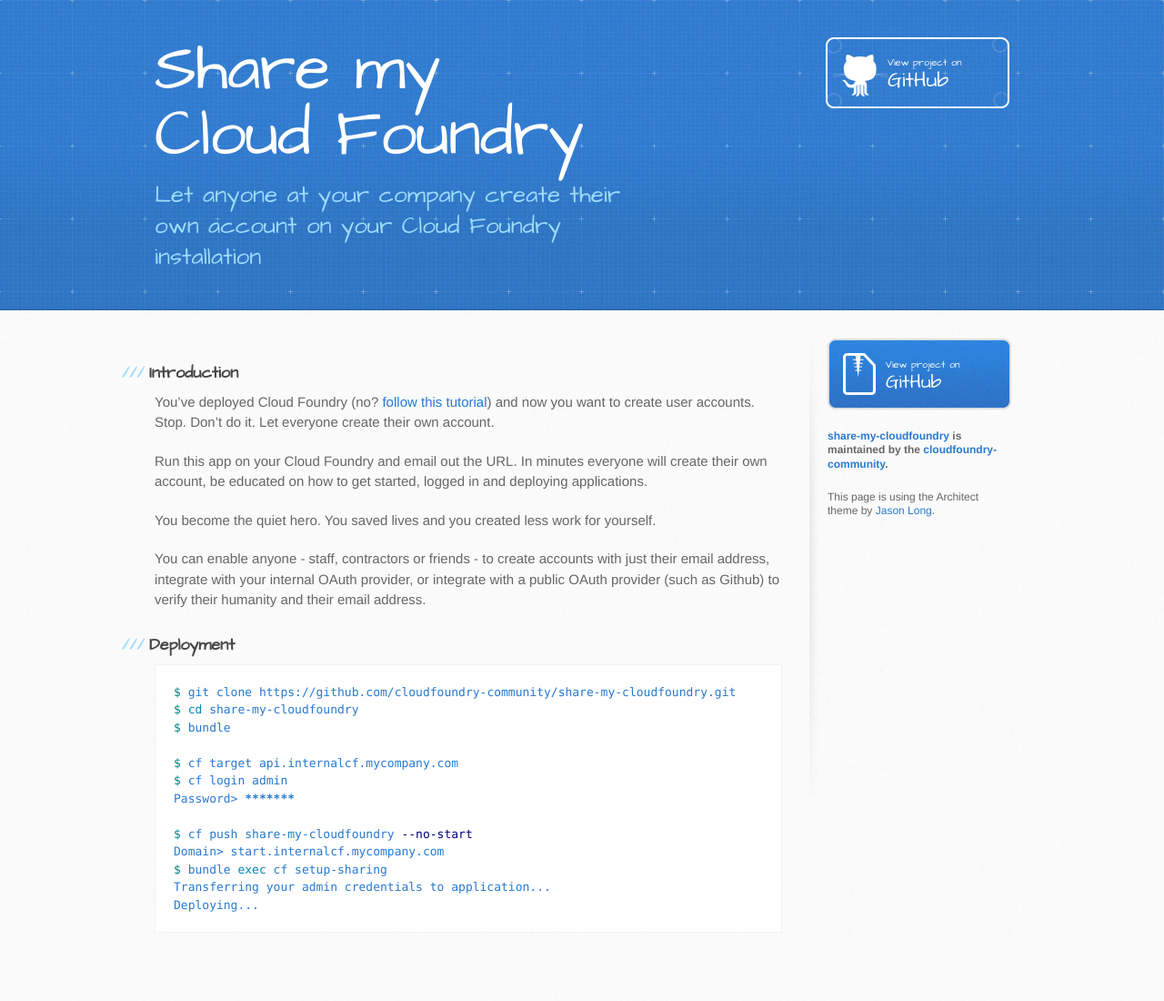
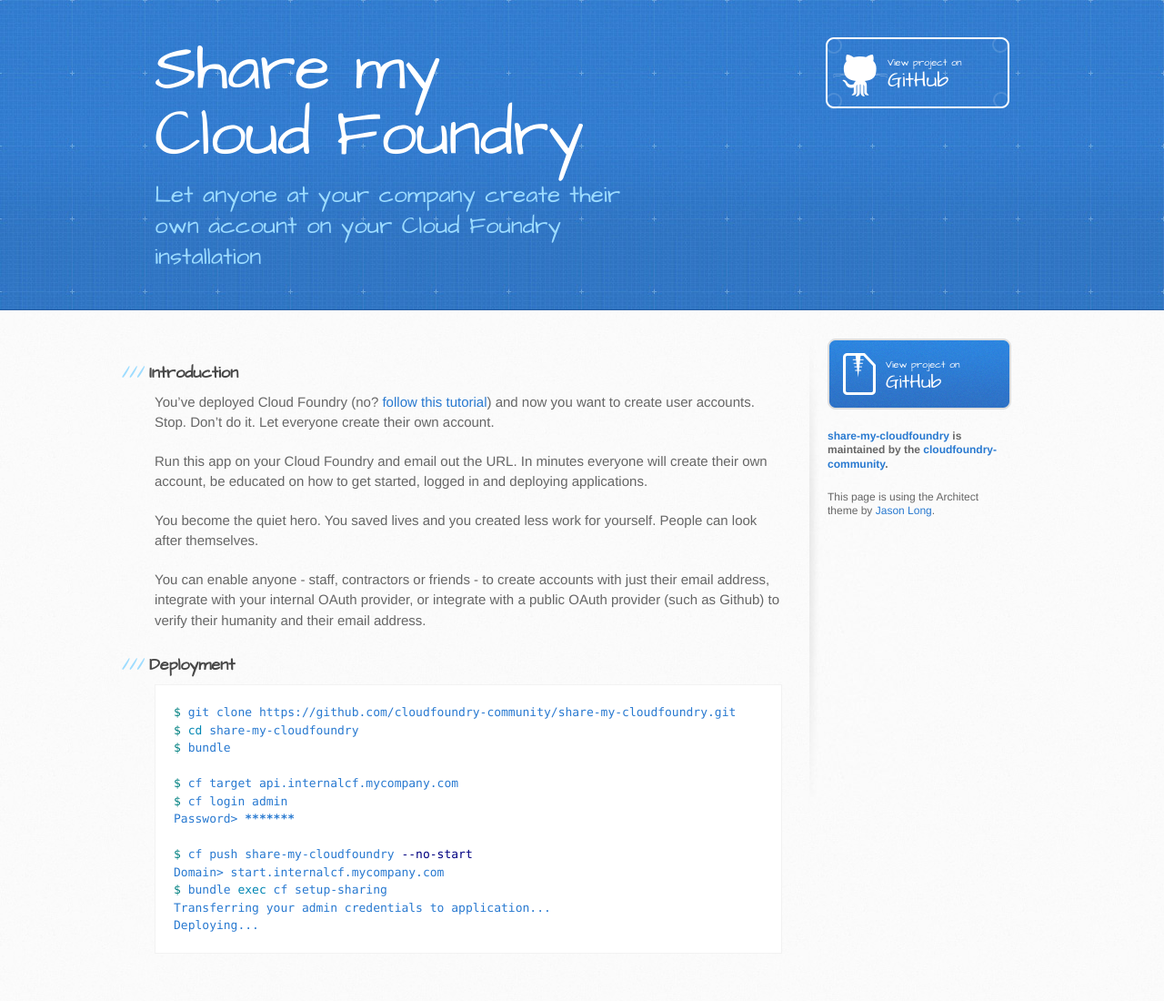
Before and after one commit to cloudfoundry-community/share-my-cloudfoundry, a Jekyll site: the page built from index.md, in a window 1280 px wide. Shown: the whole page at 91% size. Built offline with Jekyll 4.4.1, drawn with Linux system fonts in a browser that asks for light colours; before the commit the page ends 1078 px from its top, so only the background shows below that.

Commit message:
People are good.

```diff
--- a/index.md
+++ b/index.md
@@ -9,7 +9,7 @@ You've deployed Cloud Foundry (no? [follow this tutorial](https://github.com/clo
 
 Run this app on your Cloud Foundry and email out the URL. In minutes everyone will create their own account, be educated on how to get started, logged in and deploying applications.
 
-You become the quiet hero. You saved lives and you created less work for yourself.
+You become the quiet hero. You saved lives and you created less work for yourself. People can look after themselves.
 
 You can enable anyone - staff, contractors or friends - to create accounts with just their email address, integrate with your internal OAuth provider, or integrate with a public OAuth provider (such as Github) to verify their humanity and their email address.
 
```
